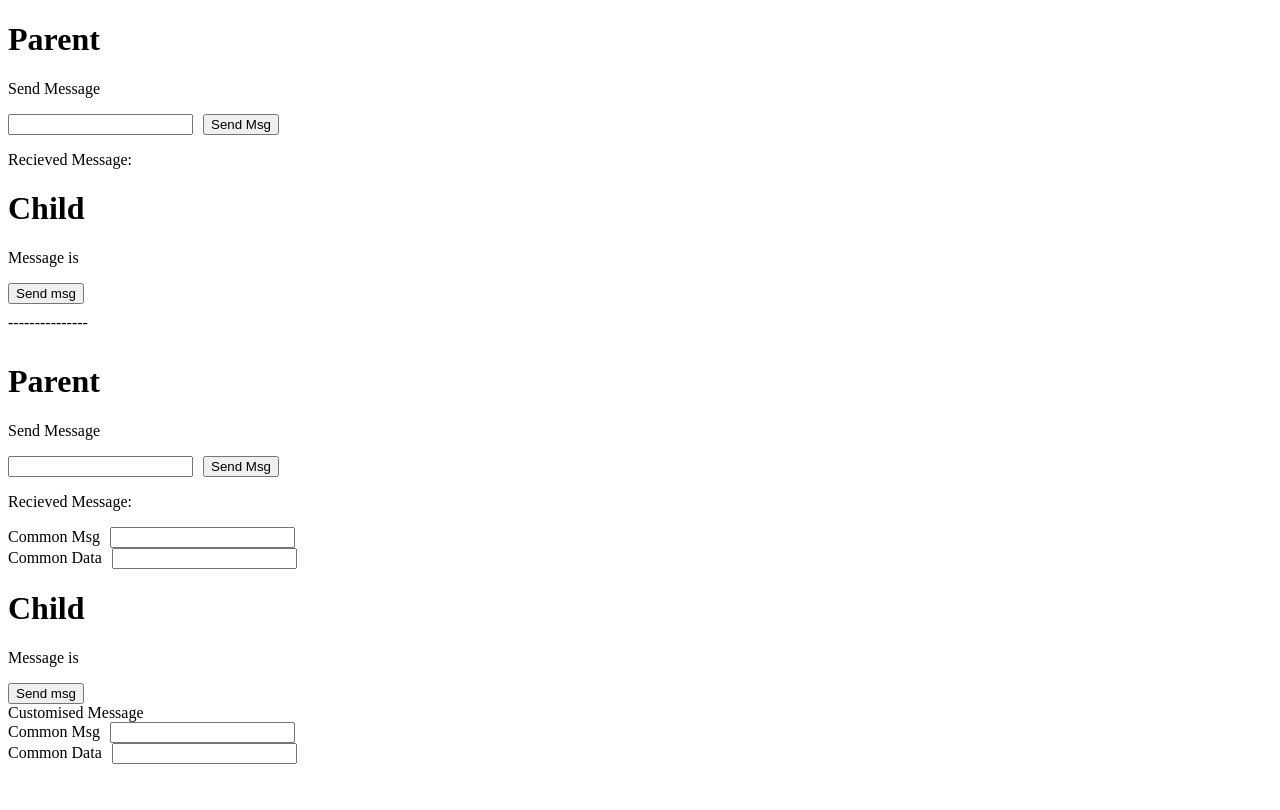
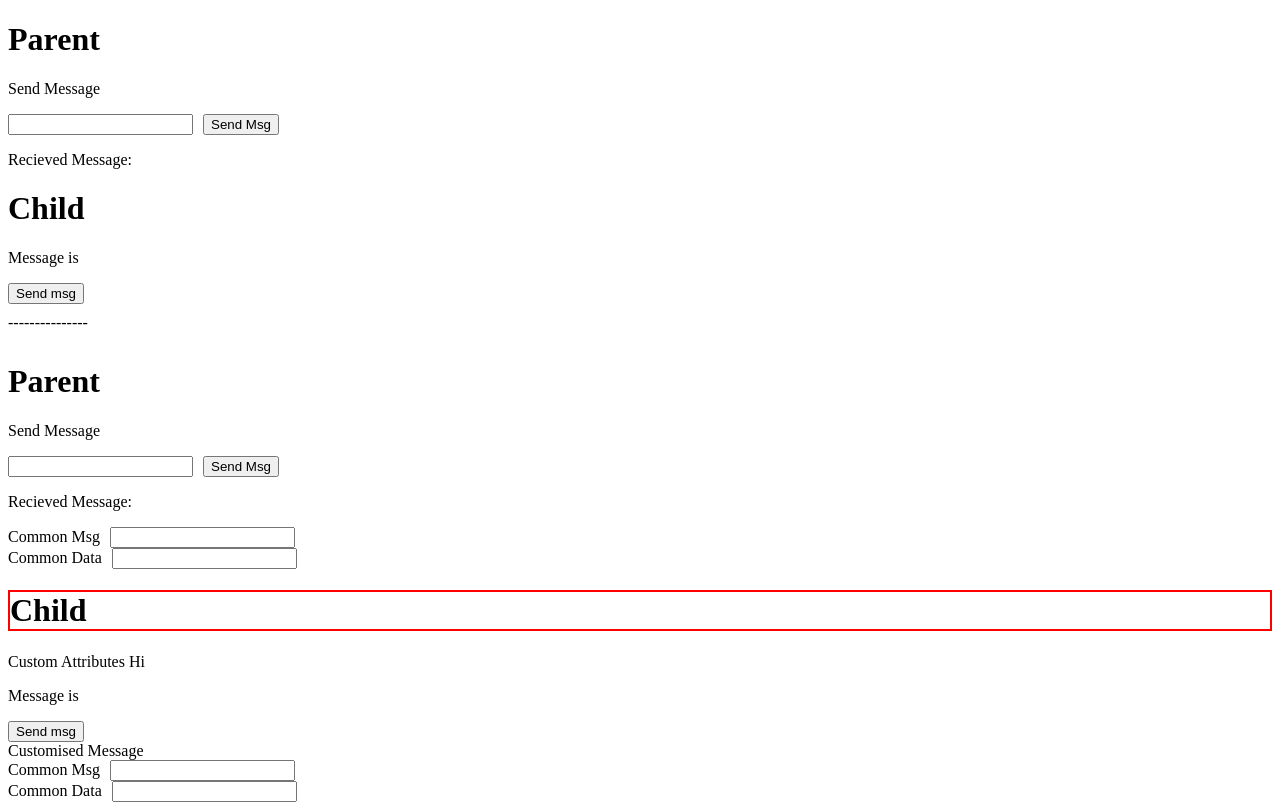
Before and after one commit to saivikassingamsetty/Dev, a Vue app in the folder vue-playground/: page / in a window 1280 px wide. Built offline with nearby package versions, Linux system fonts and the light colour scheme; the HTML template or start-up script is replaced by a standard one.

Commit message:
Fallback Attributes

```diff
--- a/vue-playground/src/components/Component.vue
+++ b/vue-playground/src/components/Component.vue
@@ -16,6 +16,13 @@
     is-customised
     v-model:common-msg="commonMsg"
     v-model:common-data.capitalize="commonData"
+    custom-attr="Hi"
+    style="border: 2px solid red"
+    @click="
+      () => {
+        alert('Hi');
+      }
+    "
   />
   <!-- <Child v-bind="msgs" @goo="recieved = $event" /> -->
 </template>
--- a/vue-playground/src/components/ComponentChild.vue
+++ b/vue-playground/src/components/ComponentChild.vue
@@ -1,5 +1,6 @@
 <template>
-  <h1>Child</h1>
+  <h1 v-bind="$attrs">Child</h1>
+  <div>Custom Attributes {{ attrs["custom-attr"] }}</div>
   <p>Message is {{ foo }}</p>
   <button @click="emit('goo', 'Hello from Child')">Send msg</button>
   <div v-if="isCustomised">Customised Message</div>
@@ -13,7 +14,7 @@
 </template>
 
 <script setup>
-import { watch, toRefs, onBeforeUpdate } from "vue";
+import { watch, toRefs, onBeforeUpdate, useAttrs } from "vue";
 // array syntax
 // const props = defineProps(["foo"]);
 
@@ -77,6 +78,10 @@ const [commonData, commonDataModifiers] = defineModel("commonData", {
   required: true,
 });
 
+const attrs = useAttrs();
+
+console.log(attrs);
+
 watch(foo, () => {
   console.log("foo changed", foo);
 });
```
